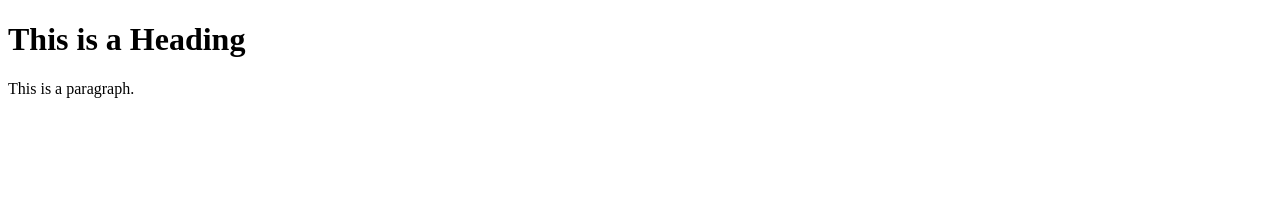
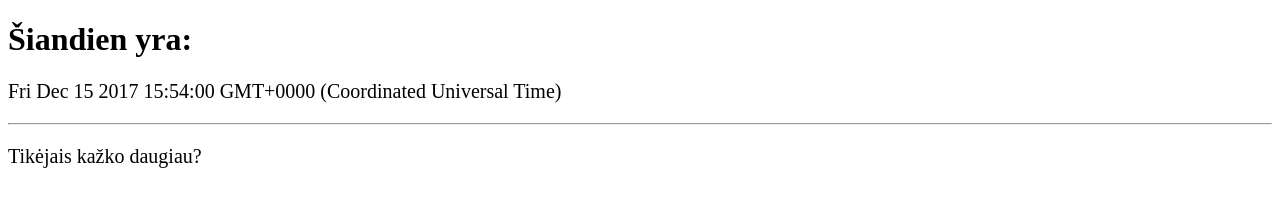
Before and after one commit to kaunas-coding-school/KCS10V, a plain HTML site: page Arimanto/index.html in a window 1280 px wide. Drawn offline with Linux system fonts and the light colour scheme.

Commit message:
3rd day commit

```diff
--- a/Arimanto/index.html
+++ b/Arimanto/index.html
@@ -2,11 +2,18 @@
 <html>
 <head>
     <title>Page Title</title>
+    <meta charset="UTF-8">
+    <style>
+        p {font-size: 20px}
+    </style>
 </head>
 <body>
-
-<h1>This is a Heading</h1>
-<p>This is a paragraph.</p>
-
+<h1>Šiandien yra:</h1>
+<p id="data"></p>
+<script>
+    document.getElementById("data").innerHTML = Date();
+</script>
+<hr>
+<p>Tikėjais kažko daugiau?</p>
 </body>
 </html>
```
